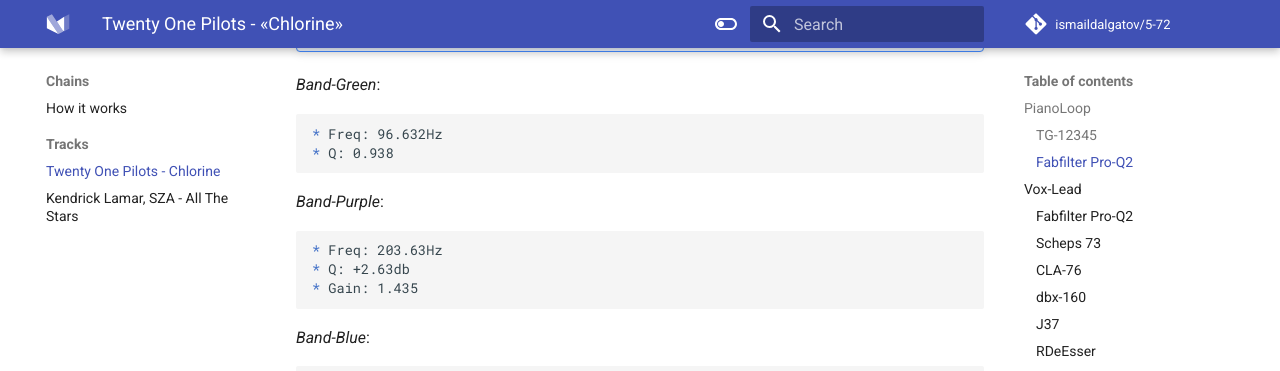
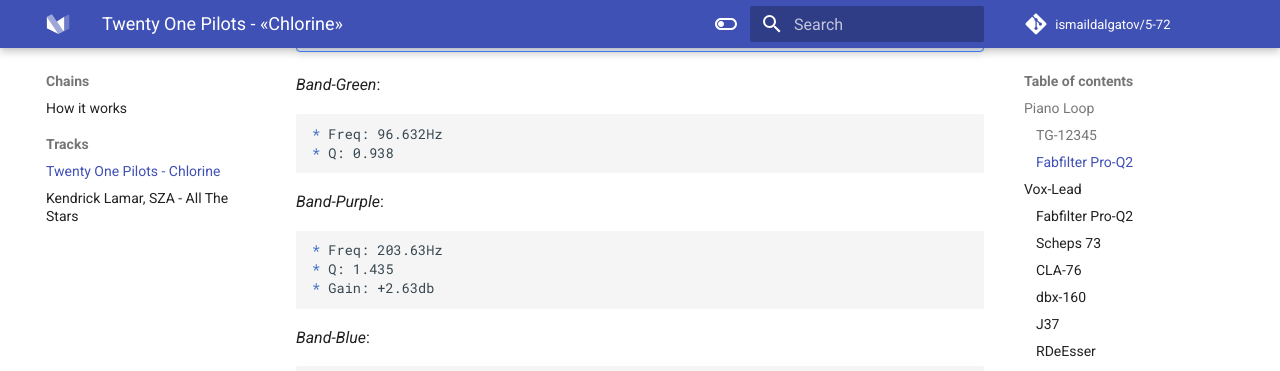
Before and after one commit to ismaildalgatov/5-72, an MkDocs documentation site: the page built from mkdocs/twenty-one-pilots-chlorine.md, in a window 1280 px wide and 900 px high, scrolled down 2339 px. Shown: the top 371 px of the window. Built offline with MkDocs 1.6.1 and Material for MkDocs 9.7.7, drawn with Linux system fonts in a browser that asks for light colours; comment, search, counter and statistics services are not loaded.

Commit message:
Update twenty-one-pilots-chlorine.md

````diff
--- a/mkdocs/twenty-one-pilots-chlorine.md
+++ b/mkdocs/twenty-one-pilots-chlorine.md
@@ -11,7 +11,7 @@
 
 «Chlorine» has been engineered by Adam Hawkins.
 
-## PianoLoop
+## Piano Loop
 
 ### TG-12345
 
@@ -43,8 +43,8 @@
 _Band-Purple_:
 ``` markdown
 * Freq: 203.63Hz
-* Q: +2.63db
-* Gain: 1.435
+* Q: 1.435
+* Gain: +2.63db
 ```
 _Band-Blue_:
 ``` markdown
````
